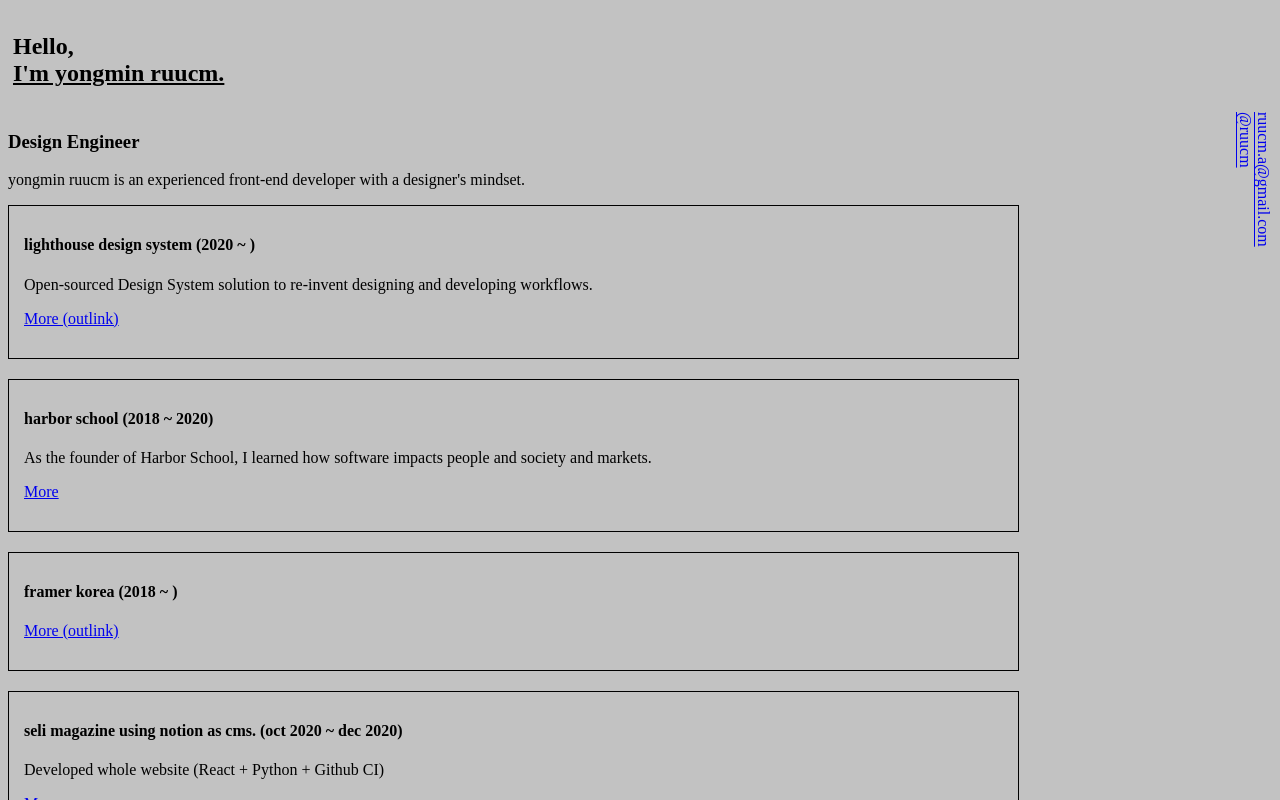
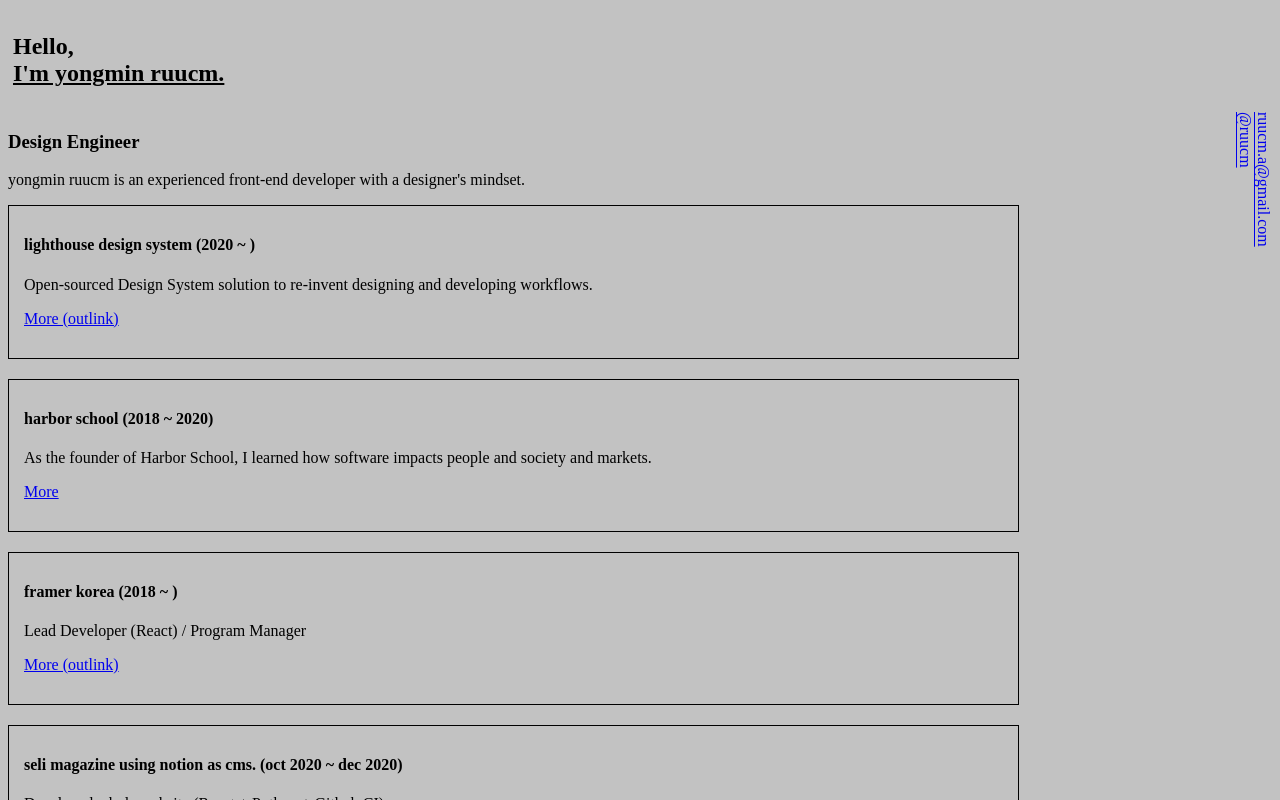
Before and after one commit to ruucm/ruucm.github.io, a Next.js app: page / in a window 1280 px wide. Shown: the top 800 px of the page. Built offline with nearby package versions, Linux system fonts and the light colour scheme.

Commit message:
update content

```diff
--- a/consts.js
+++ b/consts.js
@@ -13,7 +13,7 @@ export const cardDatas = [
   },
   {
     title: "Framer Korea",
-    description: ``,
+    description: `Lead Developer (React) / Program Manager`,
     duration: "2018 ~ ",
     outlink: "https://framerkorea.org/",
   },
```
